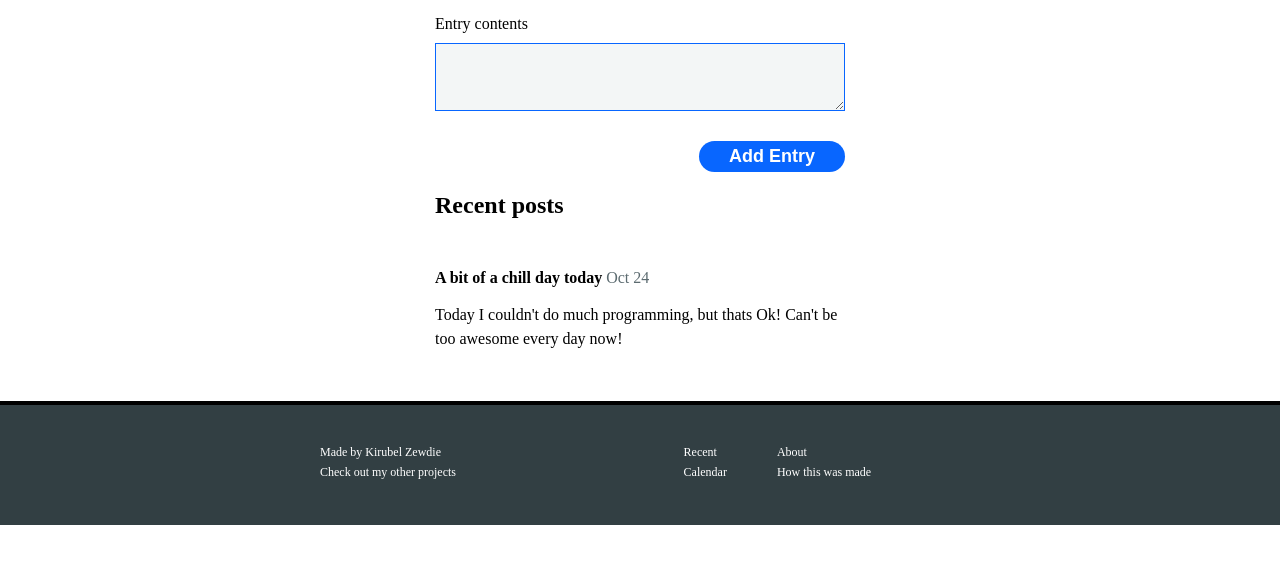
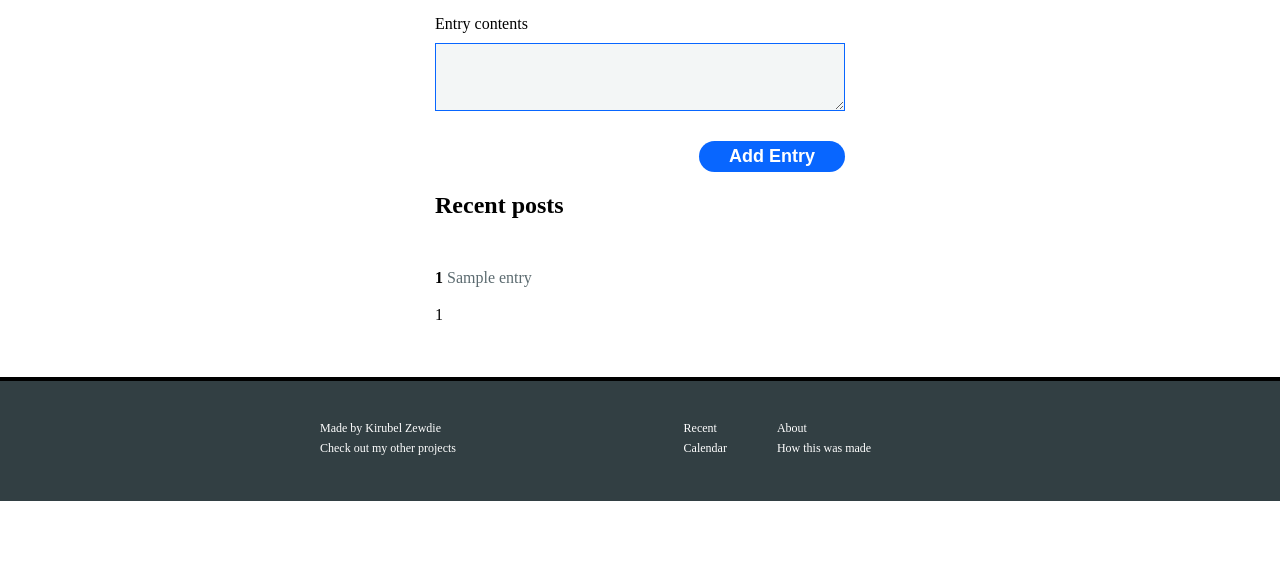
Before and after one commit to kirubel-teka/microblog, a Flask app: template templates/home.html in a window 1280 px wide. Shown: the part 223-787 px from the top of the page. Run offline with Flask 3, Linux system fonts and the light colour scheme; the template is opened without the code that fills it: most values are stand-ins (such as "Sample title", 1, 10 or a date in 2020); some web fonts are replaced.

Commit message:
display entry and date format

```diff
--- a/app.py
+++ b/app.py
@@ -2,11 +2,23 @@ import datetime
 from flask import Flask, render_template, request
 
 app = Flask(__name__)
+
+entries = []
 
 @app.route("/", methods=['GET', 'POST'])
 def home():
     if request.method == 'POST':
         entry_content = request.form.get('content')
         formatted_date = datetime.datetime.today().strftime('%Y-%m-%d')
-        print(entry_content, formatted_date)
-    return render_template("home.html")
+        entries.append((entry_content, formatted_date))
+
+    entries_with_date = {
+        (
+            entry[0],
+            entry[1],
+            datetime.datetime.strptime(entry[1], "%Y-%m-%d").strftime("%d %b %Y")
+        )
+
+        for entry in entries
+    }
+    return render_template("home.html", entries=entries_with_date)
--- a/templates/home.html
+++ b/templates/home.html
@@ -31,15 +31,17 @@
         </section>
         <section>
             <h1>Recent posts</h1>
+            {% for entry in entries %}
             <article class="entry">
                 <div>
-                    <h2 class="entry__title">A bit of a chill day today</h2>
-                    <time class="entry__date" datetime="24-10-2020">Oct 24</time>
+                    <h2 class="entry__title">{{ entry[0] | truncate(30, true) }}</h2>
+                    <time class="entry__date" datetime="{{ entry[1] }}">{{ entry[2] }}</time>
                 </div>
                 <p class="entry__content">
-                    Today I couldn't do much programming, but thats Ok! Can't be too awesome every day now!
+                    {{ entry[0] }}
                 </p>
             </article>
+            {% endfor %}
         </section>
     </main>
     <footer class="footer">
```
